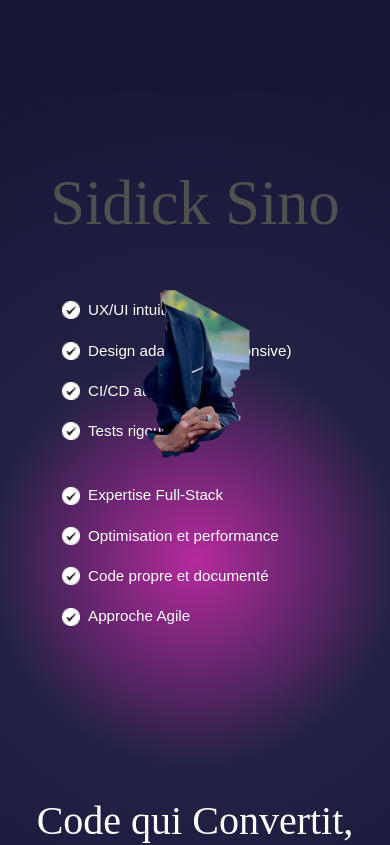
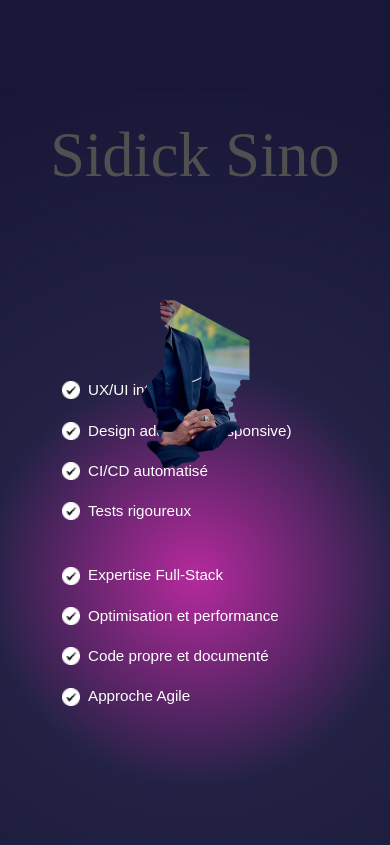
Before and after one commit to sidicksino/SidickPortfolio, a React (Vite) app: page / in a window 390 px wide. Shown: the part 2307-3152 px from the top of the page. Built offline with nearby package versions, Linux system fonts and the light colour scheme; a web font is replaced by a local one.

Commit message:
fix error Could not resolve fixing responsibility on mobile

```diff
--- a/src/components/art/Art.css
+++ b/src/components/art/Art.css
@@ -1,7 +1,7 @@
 /* ===== ART SECTION ===== */
 #art {
-  /* position: relative;
-  min-height: 100dvh; */
+  position: relative;
+  min-height: 100dvh;
   padding: 5rem 1.25rem;
   display: flex;
   flex-direction: column;
@@ -129,9 +129,14 @@
 
 /* ===== RESPONSIVE ===== */
 @media (max-width: 768px) {
+  #art{
+    padding: 3rem 1rem;
+    position: relative;
+    min-height: auto;
+  }
   #art .content {
     flex-direction: column;
-    margin-top: 4rem;
+    margin-top: 12rem;
   }
 
   #art .cocktail-img {
@@ -144,3 +149,17 @@
     bottom: 12rem;
   }
 }
+
+@media (max-width: 480px) {
+  #art{
+    padding: 2rem 0.5rem;
+  }
+  #art .cocktail-img {
+    height: 40vh;
+    top: 30%;
+  }
+
+  #masked-content {
+    bottom: 10rem;
+  }
+}
```
